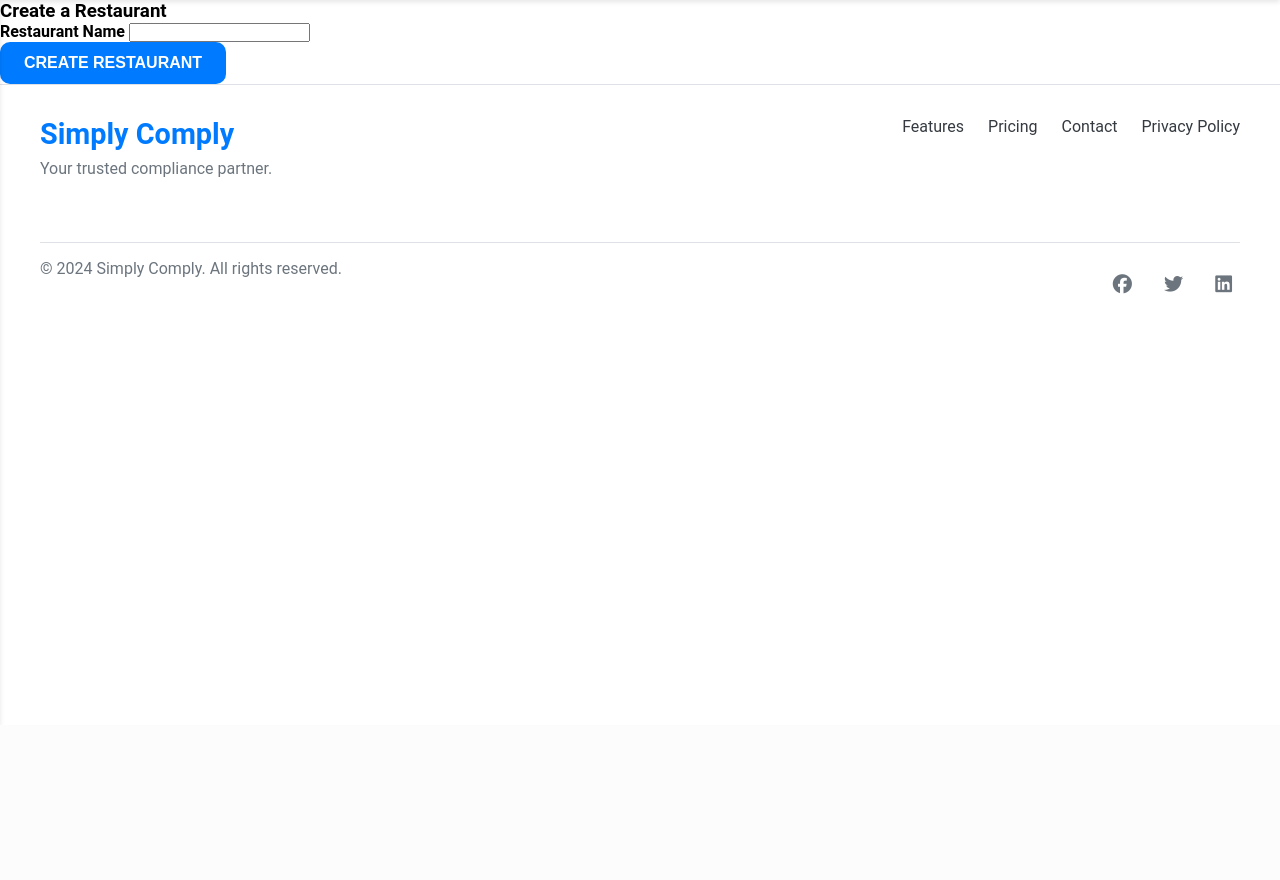
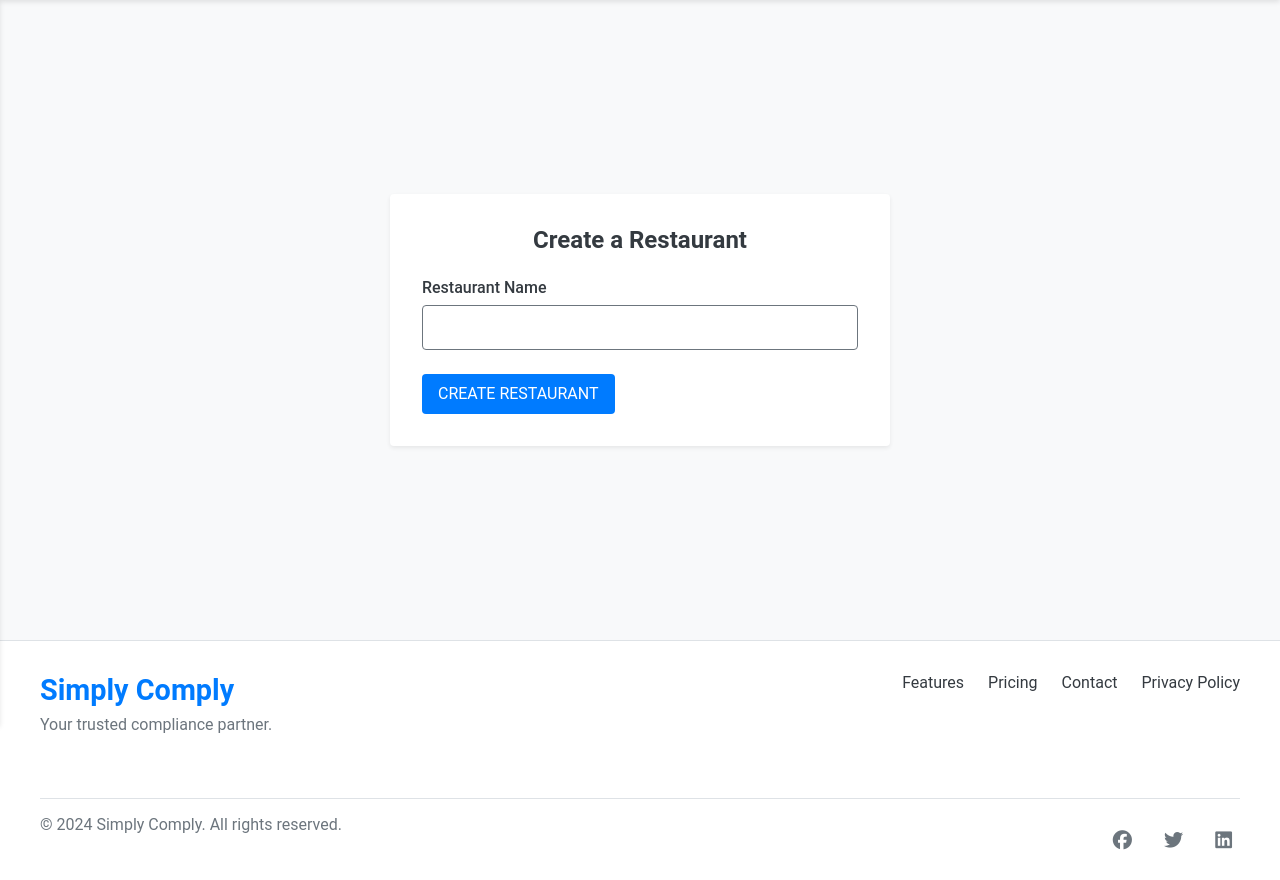
Before and after one commit to joshdean97/simplycomply, a Flask app: page /create-restaurant/ in a window 1280 px wide. Shown: the part 75-955 px from the top of the page. Before the commit the page ends 369 px from the top, so only its background shows below. Run offline with Flask 3, Linux system fonts and the light colour scheme; the visitor is signed in with stand-in values (Sample User, id 1); data that the repository does not hold is empty.

Commit message:
add styling for create_restaurant.html

```diff
--- a/core/models.py
+++ b/core/models.py
@@ -28,6 +28,7 @@ class User(db.Model, UserMixin):
     email = db.Column(db.String(100), unique=True, nullable=False)
     password_hash = db.Column(db.String(200), nullable=False)
     subscription_plan = db.Column(db.String(255), default="basic", nullable=False)
+    total_usage_bytes = db.Column(db.Integer, default=0, nullable=False)
 
     role = db.Column(
         db.Enum("admin", "sub-user", "viewer", "editor", name="user_roles"),
--- /dev/null
+++ b/core/static/styles/app/create_restaurant.scss
@@ -0,0 +1,92 @@
+// Variables
+$primary-color: #007bff;
+$secondary-color: #6c757d;
+$background-color: #f8f9fa;
+$text-color: #343a40;
+$border-radius: 0.25rem;
+$box-shadow: 0 0.125rem 0.25rem rgba(0, 0, 0, 0.075);
+$font-family: 'Roboto', sans-serif;
+
+// Container
+.container {
+  display: flex;
+  justify-content: center;
+  align-items: center;
+  padding: 2rem;
+  background-color: $background-color;
+  min-height: 80vh;
+}
+
+// Form Wrapper
+.form-wrapper {
+  background-color: #fff;
+  padding: 2rem;
+  border-radius: $border-radius;
+  box-shadow: $box-shadow;
+  width: 100%;
+  max-width: 500px;
+}
+
+// Form Title
+.form-title {
+  font-size: 1.5rem;
+  margin-bottom: 1.5rem;
+  color: $text-color;
+  text-align: center;
+}
+
+// Form Group
+.form-group {
+  margin-bottom: 1.5rem;
+
+  .form-label {
+    display: block;
+    margin-bottom: 0.5rem;
+    font-weight: 500;
+    color: $text-color;
+  }
+
+  .form-input {
+    width: 100%;
+    padding: 0.75rem;
+    font-size: 1rem;
+    border: 1px solid $secondary-color;
+    border-radius: $border-radius;
+    font-family: $font-family;
+    transition: border-color 0.3s ease;
+
+    &:focus {
+      border-color: $primary-color;
+      outline: none;
+    }
+  }
+}
+
+// Button
+.btn {
+  display: inline-block;
+  font-weight: 400;
+  text-align: center;
+  white-space: nowrap;
+  vertical-align: middle;
+  user-select: none;
+  border: 1px solid transparent;
+  padding: 0.5rem 1rem;
+  font-size: 1rem;
+  line-height: 1.5;
+  border-radius: $border-radius;
+  transition: color 0.15s ease-in-out, background-color 0.15s ease-in-out, border-color 0.15s ease-in-out, box-shadow 0.15s ease-in-out;
+  font-family: $font-family;
+
+  &.btn-primary {
+    color: #fff;
+    background-color: $primary-color;
+    border-color: $primary-color;
+
+    &:hover {
+      color: #fff;
+      background-color: darken($primary-color, 7.5%);
+      border-color: darken($primary-color, 10%);
+    }
+  }
+}
--- a/core/static/styles/index.css
+++ b/core/static/styles/index.css
@@ -2154,6 +2154,80 @@ nav ul a.active {
   margin-top: 1.5rem;
 }
 
+.container {
+  display: flex;
+  justify-content: center;
+  align-items: center;
+  padding: 2rem;
+  background-color: #f8f9fa;
+  min-height: 80vh;
+}
+
+.form-wrapper {
+  background-color: #fff;
+  padding: 2rem;
+  border-radius: 0.25rem;
+  box-shadow: 0 0.125rem 0.25rem rgba(0, 0, 0, 0.075);
+  width: 100%;
+  max-width: 500px;
+}
+
+.form-title {
+  font-size: 1.5rem;
+  margin-bottom: 1.5rem;
+  color: #343a40;
+  text-align: center;
+}
+
+.form-group {
+  margin-bottom: 1.5rem;
+}
+.form-group .form-label {
+  display: block;
+  margin-bottom: 0.5rem;
+  font-weight: 500;
+  color: #343a40;
+}
+.form-group .form-input {
+  width: 100%;
+  padding: 0.75rem;
+  font-size: 1rem;
+  border: 1px solid #6c757d;
+  border-radius: 0.25rem;
+  font-family: "Roboto", sans-serif;
+  transition: border-color 0.3s ease;
+}
+.form-group .form-input:focus {
+  border-color: #007bff;
+  outline: none;
+}
+
+.btn {
+  display: inline-block;
+  font-weight: 400;
+  text-align: center;
+  white-space: nowrap;
+  vertical-align: middle;
+  user-select: none;
+  border: 1px solid transparent;
+  padding: 0.5rem 1rem;
+  font-size: 1rem;
+  line-height: 1.5;
+  border-radius: 0.25rem;
+  transition: color 0.15s ease-in-out, background-color 0.15s ease-in-out, border-color 0.15s ease-in-out, box-shadow 0.15s ease-in-out;
+  font-family: "Roboto", sans-serif;
+}
+.btn.btn-primary {
+  color: #fff;
+  background-color: #007bff;
+  border-color: #007bff;
+}
+.btn.btn-primary:hover {
+  color: #fff;
+  background-color: rgb(0, 104.55, 216.75);
+  border-color: rgb(0, 98.4, 204);
+}
+
 * {
   box-sizing: border-box;
   margin: 0;
--- a/core/static/styles/index.scss
+++ b/core/static/styles/index.scss
@@ -14,6 +14,7 @@
 @import 'app/profile.scss';
 @import 'app/upload.scss';
 @import 'app/create.scss';
+@import 'app/create_restaurant.scss';
 
 * {
     box-sizing: border-box;
--- a/core/templates/create_restaurant.html
+++ b/core/templates/create_restaurant.html
@@ -1,19 +1,17 @@
-{% extends "base.html" %} {% block title %}Add New Restaurant{% endblock %} {%
-block content %}
-<div class="container mt-5">
-  <div class="row justify-content-center">
-    <div class="col-md-6">
-      <form method="POST">
-        <h3 class="mb-4">Create a Restaurant</h3>
-        <div class="mb-3">
-          <label for="restaurant_name" class="form-label"
-            >Restaurant Name</label
-          >
+{% extends "base.html" %}
+{% block title %}Add New Restaurant{% endblock %}
+{% block content %}
+<div class="container">
+  <div class="form-wrapper">
+    <form method="POST" class="restaurant-form">
+      <h3 class="form-title">Create a Restaurant</h3>
+      <div class="form-group">
+        <label for="restaurant_name" class="form-label">Restaurant Name</label>
         <input
           type="text"
-            class="form-control"
           id="restaurant_name"
           name="restaurant_name"
+          class="form-input"
           required
         />
       </div>
@@ -21,5 +19,4 @@ block content %}
     </form>
   </div>
 </div>
-</div>
 {% endblock %}
```
Also changed, not shown: migrations/versions/0ad873169dec_.py (deleted, +0 -57 lines), migrations/versions/4ef9c22f2f72_.py (deleted, +0 -32 lines), migrations/versions/57b5db34be92_.py (deleted, +0 -46 lines), migrations/versions/76abb0cd4f41_.py (deleted, +0 -32 lines), migrations/versions/7a83f383a863_.py (deleted, +0 -52 lines), migrations/versions/7e8dbd613248_.py (deleted, +0 -32 lines), migrations/versions/bf7f812e67a0_.py (deleted, +0 -32 lines), migrations/versions/bf8fd4766475_fix_relationship_issues.py (deleted, +0 -32 lines), migrations/versions/d6b90f2b4da0_.py (deleted, +0 -39 lines), 1 other file. Lines whose indentation alone changed are shown as unchanged.
